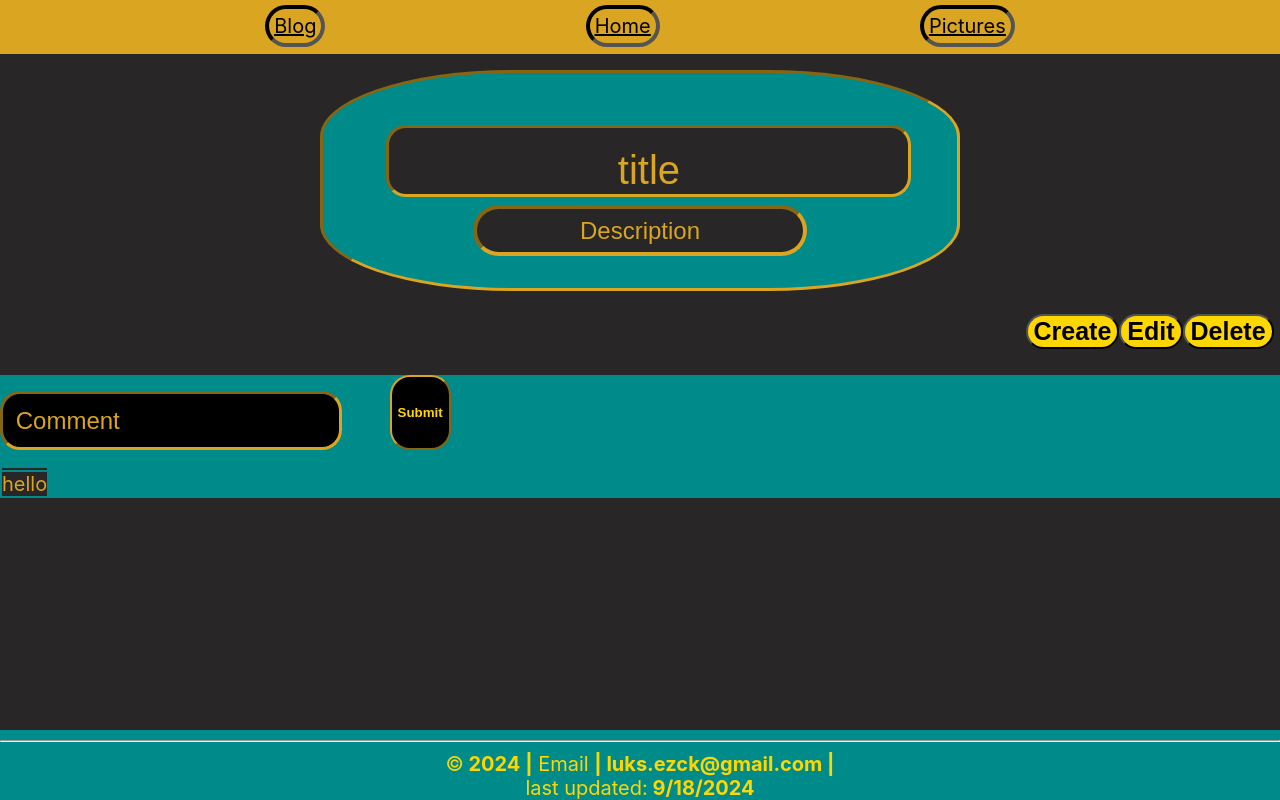
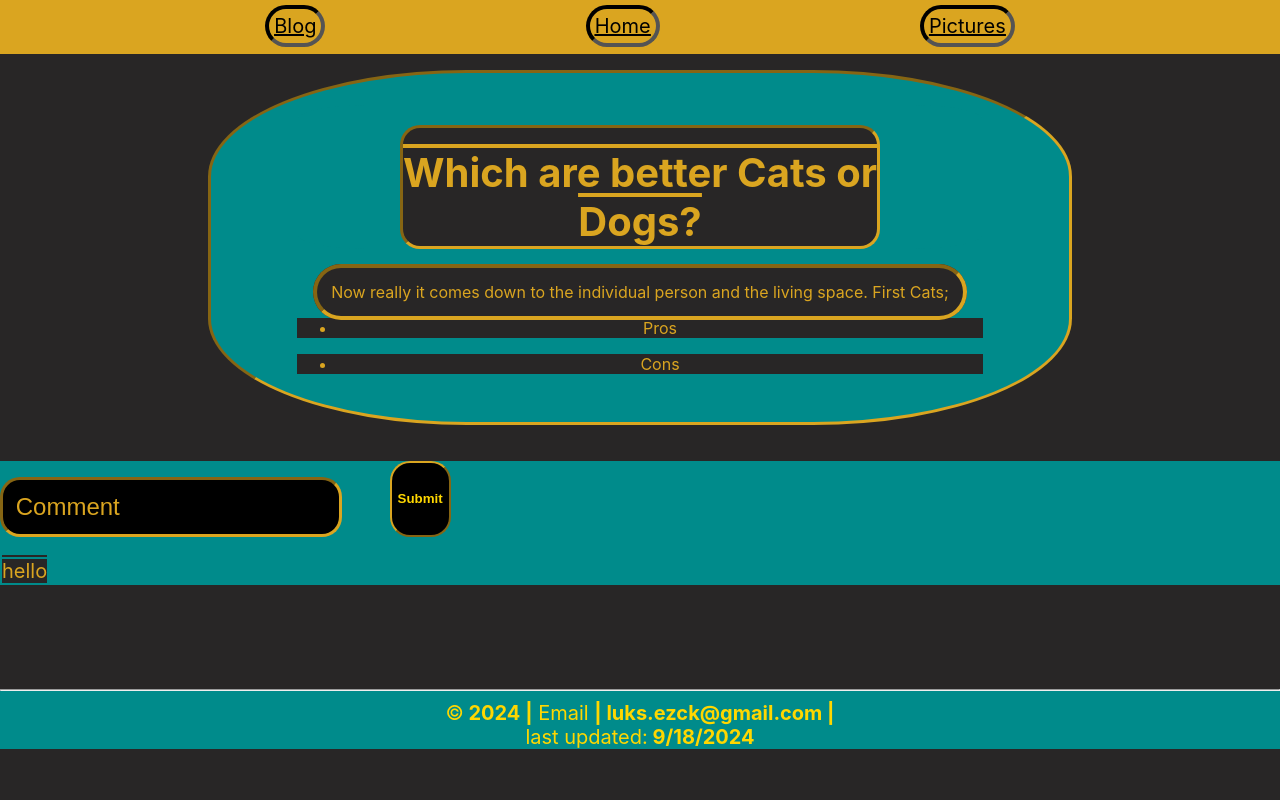
Before and after one commit to lezernack/blog-site, a React (Create React App) app: page /blog in a window 1280 px wide. Built offline with nearby package versions, Linux system fonts and the light colour scheme.

Commit message:
putting a cats vs dogs list in blog

```diff
--- a/src/components/BlogSection.jsx
+++ b/src/components/BlogSection.jsx
@@ -6,47 +6,30 @@ import CommentSection from "./CommentSection";
 const BlogSection = () => {
   return (
     <div>
-      <form>
-        <div className="blog">
-          <article className="header">
-            <input className="title" type="text" placeholder="title" />
-          </article>
+      <div className="blog">
+        <header className="header">
+          <h2 className="title">Which are better Cats or Dogs?</h2>
+        </header>
 
-          <div className="dscrptDiv">
-            <input className="dscrpt" type="text" placeholder="Description" />
-          </div>
+        <div className="dscrptDiv">
+          <p className="dscrpt">
+            Now really it comes down to the individual person and the living
+            space. First Cats;
+          </p>
+          <br />
+          <ul>
+            <li>Pros</li>
+          </ul>
+          <ul>
+            <li>Cons</li>
+          </ul>
         </div>
-        <div className="btns">
-          <button className="Cbtn" onClick={Create}>
-            Create
-          </button>
-          <button className="Ebtn" onClick={Edit}>
-            Edit
-          </button>
-          <button className="Dbtn" onClick={Delete}>
-            Delete
-          </button>
-        </div>
-      </form>
+      </div>
+
       <br />
       <CommentSection />
     </div>
   );
 };
 
-function Create(e) {
-  e.preventDefault();
-  console.log("Create is working");
-}
-
-function Edit(e) {
-  e.preventDefault();
-  console.log("Edit is working");
-}
-
-function Delete(e) {
-  e.preventDefault();
-  console.log("Delete is working");
-}
-
 export default BlogSection;
--- a/src/components/HomeSection.jsx
+++ b/src/components/HomeSection.jsx
@@ -21,7 +21,8 @@ const HomeSection = () => {
         <h2> About Me</h2>
         <p className="about">
           I&apos;m currently a student learning Software Development. I enjoy
-          reading books and playing VideoGames.
+          reading books and playing VideoGames. And I have a small dog that
+          hate&apos;s being left alone.
         </p>
 
         <div className="pictures">
--- a/src/css/blogSection.css
+++ b/src/css/blogSection.css
@@ -2,8 +2,8 @@
   border: 3px inset goldenrod;
   border-radius: 30%;
   margin: 1rem;
-  margin-right: 20rem;
-  margin-left: 20rem;
+  margin-right: 13rem;
+  margin-left: 13rem;
   padding-top: 2rem;
   padding-bottom: 2rem;
   background-color: darkcyan;
@@ -35,15 +35,15 @@
   margin-top: 0.5rem;
   border: 4px inset goldenrod;
   border-radius: 50px;
-  font-size: 1.5rem;
+
   display: inline;
   text-align: center;
 }
 
 .dscrptDiv {
   margin-top: 0%;
-  margin-right: 20%;
-  margin-left: 20%;
+  margin-right: 10%;
+  margin-left: 10%;
   display: block;
   text-align: center;
   background-color: darkcyan;
--- a/src/css/footer.css
+++ b/src/css/footer.css
@@ -1,7 +1,7 @@
 .footer {
-  position: fixed;
+  position: relative;
   width: 100%;
-  bottom: 0;
+  bottom: -1.5rem;
   margin-top: 5rem;
   color: gold;
   background-color: darkcyan;
```
